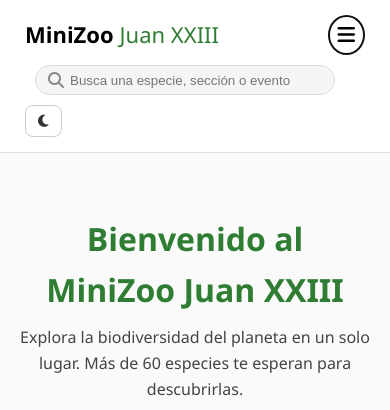
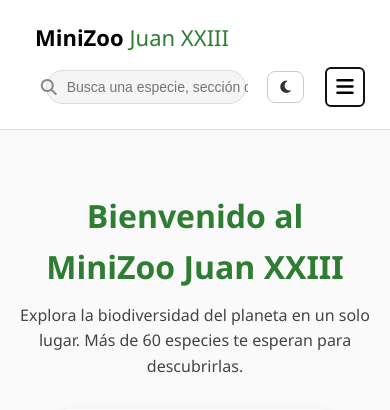
Before and after one commit to MaikolR17/minizooXXIII, a PHP site: page /indexClon.php in a window 390 px wide. Shown: the top 410 px of the page. Run offline with PHP 8.4, Linux system fonts and the light colour scheme.

Commit message:
Cambios de ajustes de diseño

```diff
--- a/CSS/index.css
+++ b/CSS/index.css
@@ -38,20 +38,51 @@
   background-color: #fff;
   padding: 15px 25px;
   border-bottom: 1px solid #ddd;
-  position: sticky;
+  position: relative;
   top: 0;
   z-index: 1000;
 }
 
-.logo {
+.encabezado .logo-link {
+  text-decoration: none;
+  display: inline-block;
+  margin-right: auto;
+}
+
+.encabezado .logo-link .logo {
   font-size: 22px;
   font-weight: bold;
+  color: #000;
+  transition: all 0.3s ease;
+  padding: 5px 10px;
+  border-radius: 8px;
 }
 
-.logo span {
+.encabezado .logo-link:hover .logo, .encabezado .logo-link:focus .logo {
+  color: #236126;
+  background-color: rgba(46, 125, 50, 0.1);
+  outline: none;
+}
+
+.encabezado .logo-link .logo span {
   color: #2e7d32;
   margin-left: 6px;
   font-weight: normal;
+  transition: color 0.3s ease;
+}
+
+/*  */
+body.dark-mode .encabezado .logo-link .logo {
+  color: #fff;
+}
+
+body.dark-mode .encabezado .logo-link:hover .logo, body.dark-mode .encabezado .logo-link:focus .logo {
+  color: #4caf50;
+  background-color: rgba(76, 175, 80, 0.1);
+}
+
+body.dark-mode .encabezado .logo-link .logo span {
+  color: #4caf50;
 }
 
 .nav-links {
@@ -122,11 +152,21 @@
 .menu-toggle {
   display: none;
   border: 2px solid #121212;
-  border-radius: 50%;
+  border-radius: 6px;
   font-size: 20px;
-  padding: 8px;
+  padding: 8px 10px;
   background: #fff;
   cursor: pointer;
+  width: 40px;
+  height: 40px;
+  justify-content: center;
+  align-items: center;
+}
+
+.menu-toggle i {
+  display: flex;
+  justify-content: center;
+  width: 100%;
 }
 
 .menu-toggle:focus {
@@ -194,13 +238,29 @@
   }
 
   .menu-toggle {
-    display: block;
+      display: flex;
+      margin-left: auto;
+      order: 1;
+  }
+
+  .logo-link {
+      order: 0;
+      max-width: calc(100% - 60px);
   }
 
   .busqueda {
-    margin-top: 10px;
-    width: 100%;
-    justify-content: center;
+      margin-top: 10px;
+      width: 100%;
+      max-width: 200px;
+      padding: 4px 8px;
+      margin-left: auto;
+      margin-right: auto;
+      justify-content: center;
+  }
+
+  .busqueda input {
+      font-size: 14px;
+      padding: 4px;
   }
 }
 
--- a/indexClon.php
+++ b/indexClon.php
@@ -1,17 +1,20 @@
-<html lang="es"><head>
+<html lang="es">
+<head>
   <meta charset="UTF-8">
   <meta name="viewport" content="width=device-width, initial-scale=1.0">
   <title>MiniZoo Juan XXIII</title>
+  <link rel="stylesheet" href="https://cdnjs.cloudflare.com/ajax/libs/font-awesome/6.5.0/css/all.min.css">
   <link rel="stylesheet" href="CSS/index.css">
-  <link rel="stylesheet" href="https://cdnjs.cloudflare.com/ajax/libs/font-awesome/6.5.0/css/all.min.css">
 </head>
 <body>
 
   <!-- ENCABEZADO -->
   <header class="encabezado" role="banner">
-    <div class="logo">
-      <strong>MiniZoo</strong><span>Juan XXIII</span>
-    </div>
+    <a href="indexClon.php" class="logo-link">
+      <div class="logo">
+        <strong>MiniZoo</strong><span>Juan XXIII</span>
+      </div>
+    </a>
 
     <!-- Botón menú hamburguesa para móviles -->
     <button class="menu-toggle" id="menu-toggle" aria-label="Abrir menú de navegación" aria-expanded="false" aria-controls="nav-links">
```
Also changed, not shown: other parts of CSS/index.css (+34 -10 lines), other parts of indexClon.php (+65 -20 lines), CSS/specie_info.css (+10 -0 lines), specie_infoClon.php (added, +29 -0 lines).
